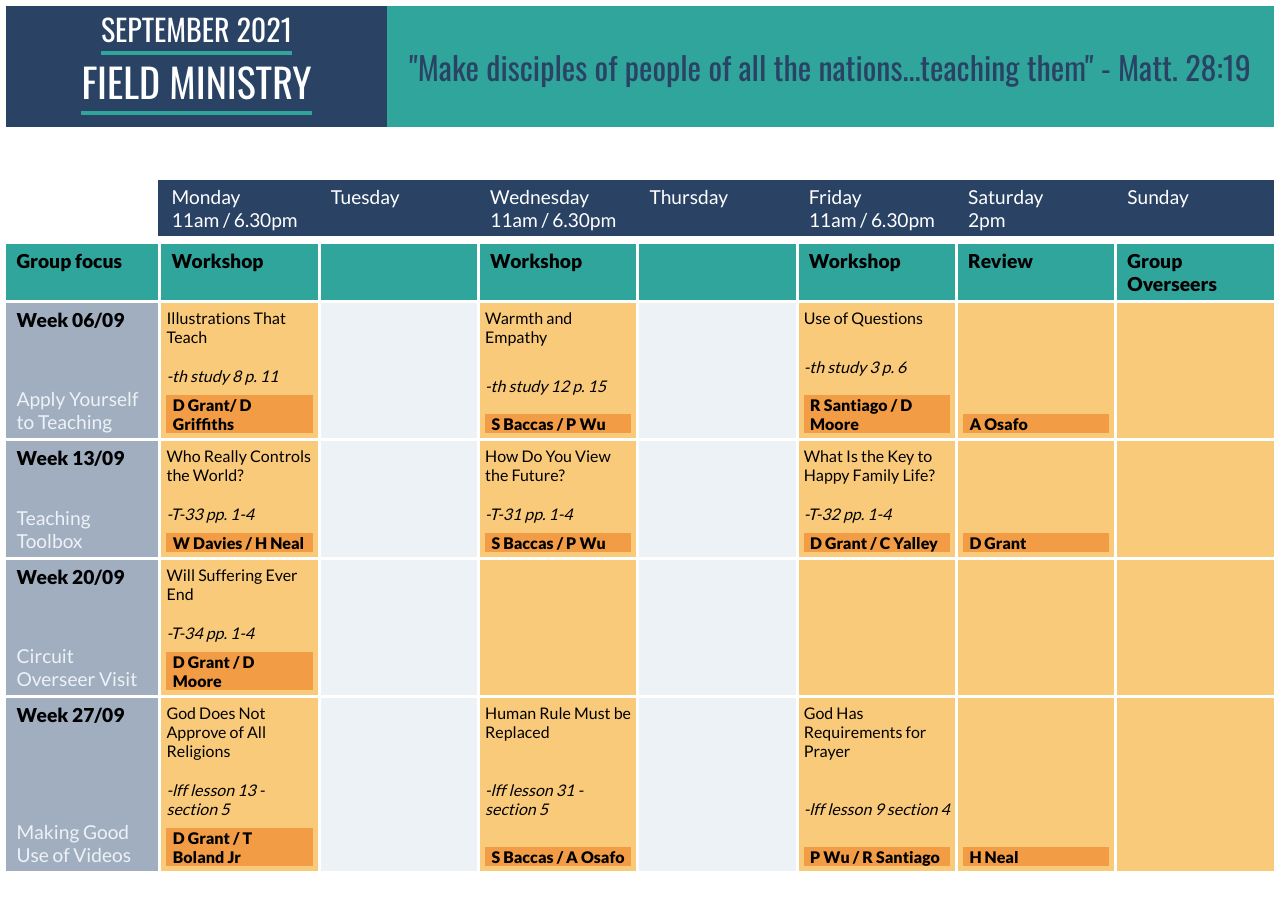
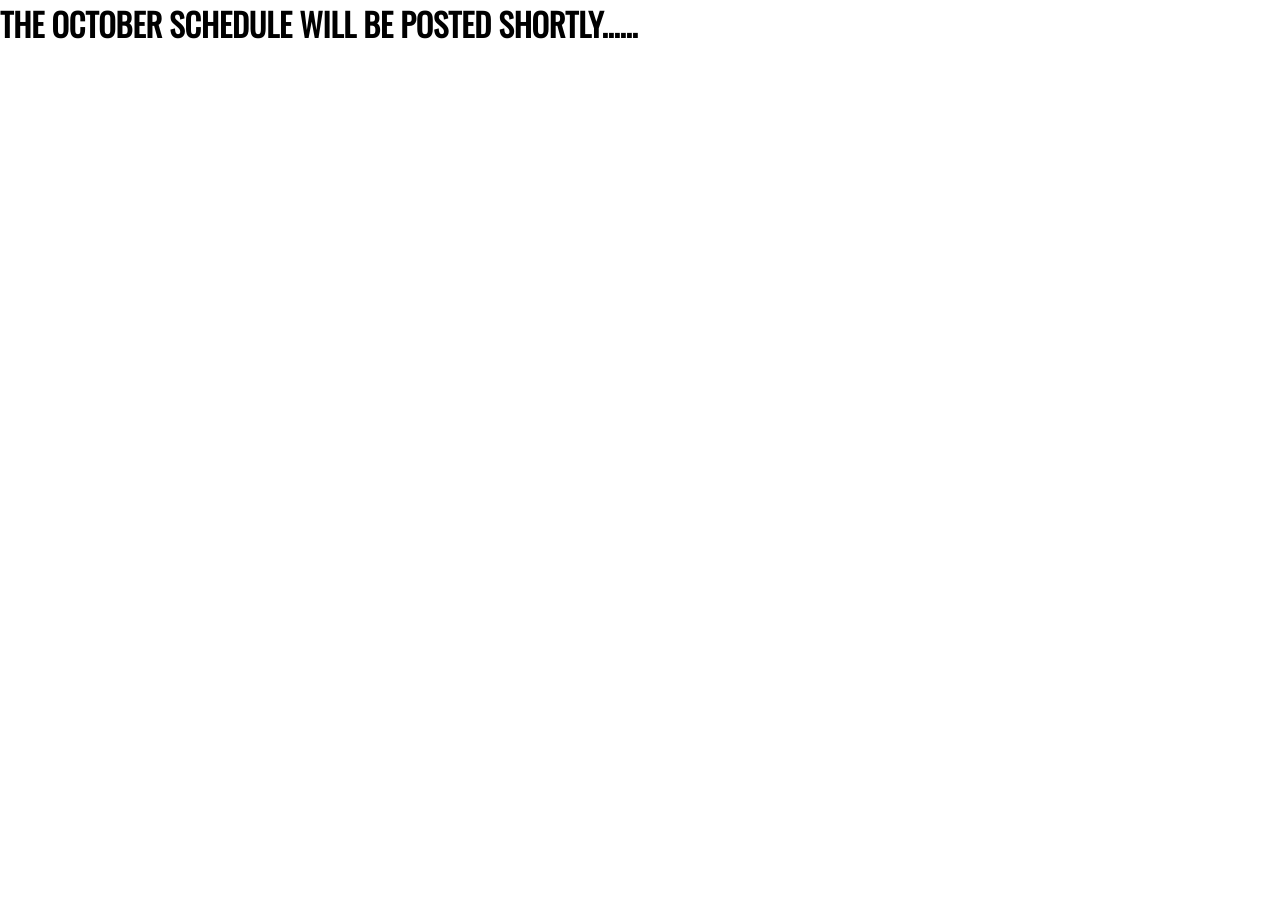
Before and after one commit to Denis-Grant/ministry-schedule-2021, a website: page index.html in a window 1280 px wide. After the commit the page ends 800 px from the top, so only its background shows below. Drawn offline with nearby package versions, Linux system fonts and the light colour scheme.

Commit message:
Temporary Screen

```diff
--- a/index.html
+++ b/index.html
@@ -8,7 +8,8 @@
     <title>Ministry Schedule September 2021</title>
  </head>
 <body>
-    <header>
+    <h1>THE OCTOBER SCHEDULE WILL BE POSTED SHORTLY......</h1>
+    <!-- <header>
         <nav>
             <div class="top">
                     <span class='md-text underline' id='month'> SEPTEMBER</span>
@@ -20,10 +21,10 @@
                 </p>
             </div>
         </nav>
-    </header>
+    </header> -->
     <section id="week-of">
         <!-- WEEKOF -->
-    </section>
+    <!-- </section>
     <main id='mobile'>
         <header>
 
@@ -34,6 +35,6 @@
 
         </header>
     </section>
-    <script src="js/app.js"></script>
+    <script src="js/app.js"></script> -->
 </body>
 </html>
```
